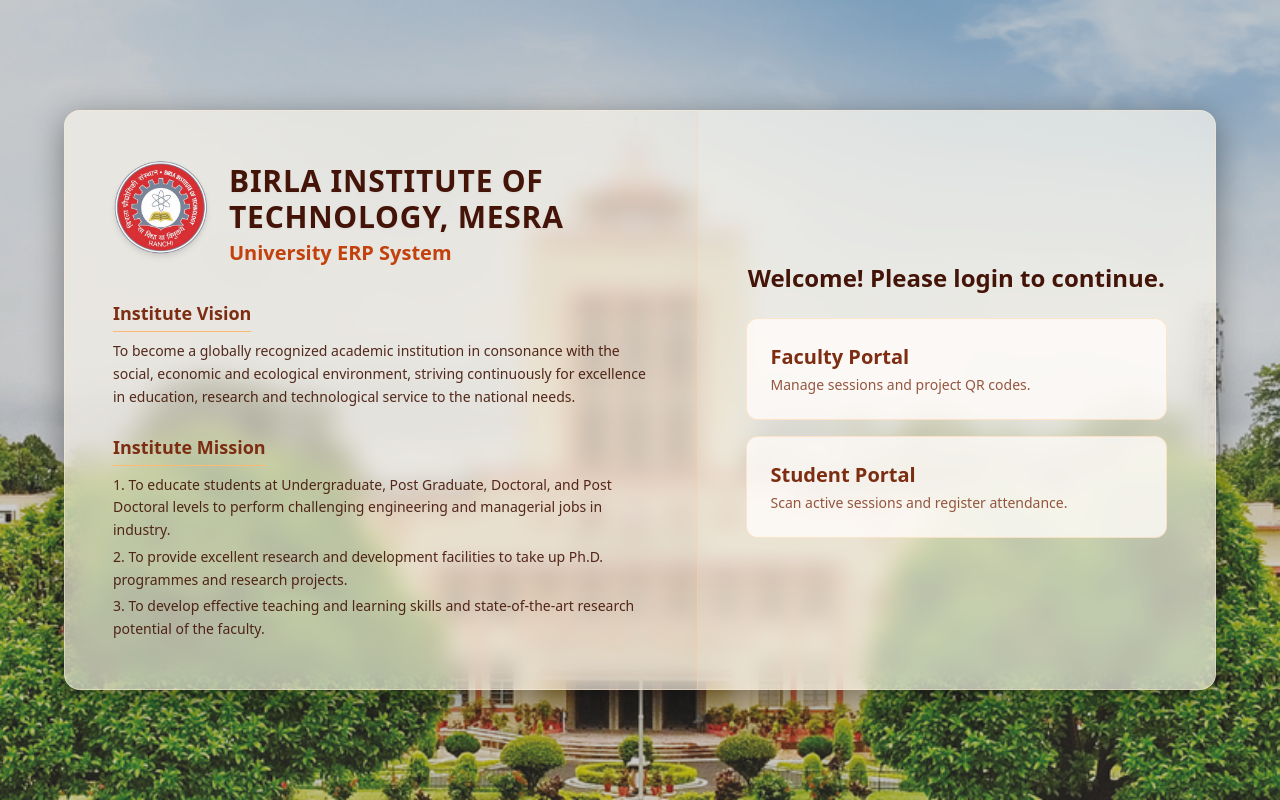
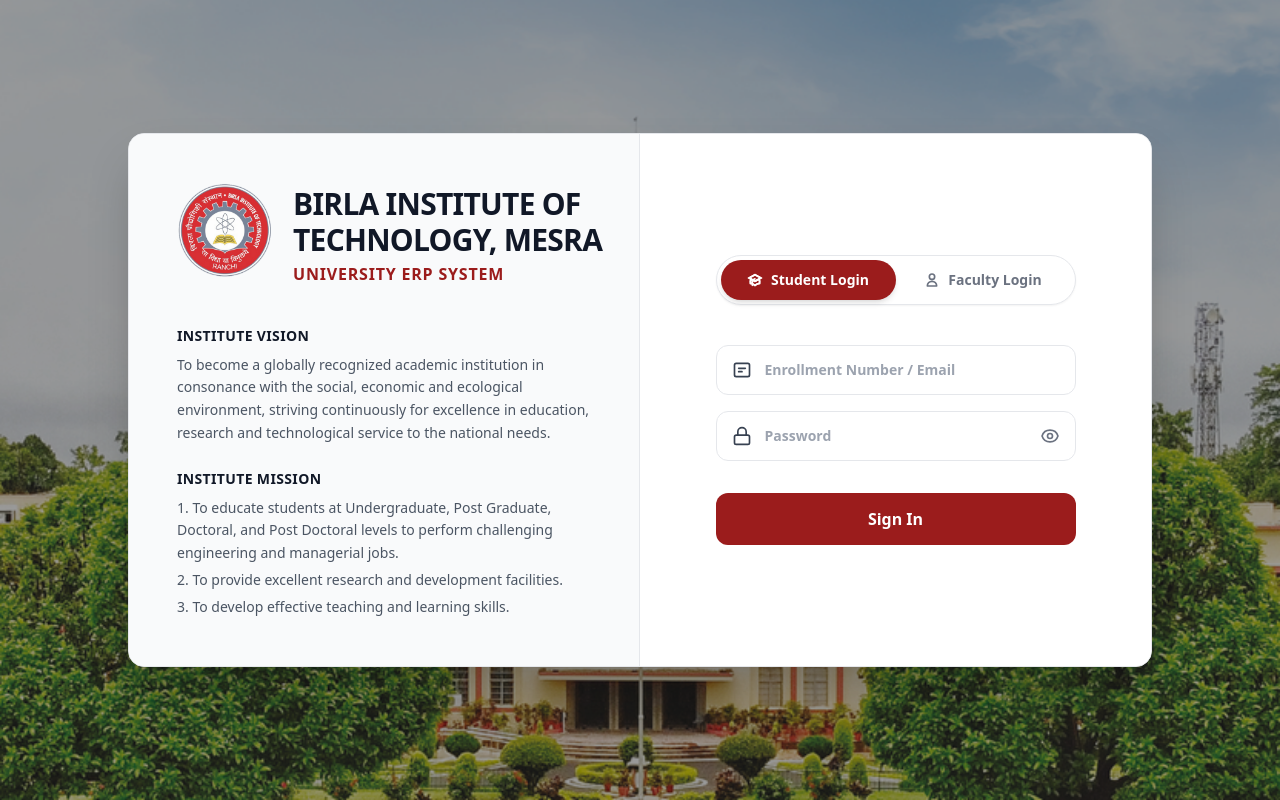
Before and after one commit to SubhraX/attendance-portal, a React (Vite) app in the folder frontend/: page /login in a window 1280 px wide. Built offline with nearby package versions, Linux system fonts and the light colour scheme.

Commit message:
feat: enhance Login component with role selection, improved styling, and error handling

```diff
--- a/frontend/src/Login.jsx
+++ b/frontend/src/Login.jsx
@@ -5,9 +5,11 @@ export default function Login() {
   const [showSplash, setShowSplash] = useState(true);
   const [isFading, setIsFading] = useState(false);
 
-  const [role, setRole] = useState(null);
+  // Default to student login to match the screenshot
+  const [role, setRole] = useState('student');
   const [email, setEmail] = useState('');
   const [password, setPassword] = useState('');
+  const [showPassword, setShowPassword] = useState(false);
   const [status, setStatus] = useState('');
   const [isLoading, setIsLoading] = useState(false);
   const navigate = useNavigate();
@@ -52,12 +54,10 @@ export default function Login() {
           return;
         }
 
-        // CRITICAL FIX: Save the token AND the stringified user object for the router
         localStorage.setItem('token', data.token);
         localStorage.setItem('user', JSON.stringify(data.user));
 
-        if (data.user.role === 'instructor') navigate('/');
-        else navigate('/');
+        navigate('/');
       } else {
         setStatus(`Error: ${data.message}`);
         setIsLoading(false);
@@ -71,16 +71,16 @@ export default function Login() {
   return (
     <>
       {showSplash && (
-        <div className={`fixed inset-0 z-50 flex flex-col items-center justify-center bg-[#fffaf0] transition-opacity duration-500 ${isFading ? 'opacity-0' : 'opacity-100'}`}>
+        <div className={`fixed inset-0 z-50 flex flex-col items-center justify-center bg-gray-50 transition-opacity duration-500 ${isFading ? 'opacity-0' : 'opacity-100'}`}>
           <div className="relative flex items-center justify-center">
-            <div className="absolute w-40 h-40 border-[4px] border-orange-100 border-t-orange-600 border-b-orange-500 rounded-full animate-spin"></div>
+            <div className="absolute w-40 h-40 border-[4px] border-gray-200 border-t-[#9b1c1c] border-b-[#9b1c1c] rounded-full animate-spin"></div>
             <img
               src="/BITS_logo.png"
               alt="BITS Mesra Logo"
-              className="w-24 h-24 object-contain drop-shadow-lg"
+              className="w-24 h-24 object-contain"
             />
           </div>
-          <h2 className="mt-10 text-orange-950 font-bold tracking-widest uppercase animate-pulse">Initializing ERP</h2>
+          <h2 className="mt-10 text-gray-800 font-bold tracking-widest uppercase font-mono text-sm">System Initialization</h2>
         </div>
       )}
 
@@ -88,108 +88,164 @@ export default function Login() {
         className="min-h-screen flex items-center justify-center p-4 md:p-8 relative bg-cover bg-center bg-no-repeat"
         style={{ backgroundImage: `url('/BITS.png')` }}
       >
-        <div className="absolute inset-0 bg-black/20"></div>
+        <div className="absolute inset-0 bg-black/40"></div>
 
-        <div className="relative z-10 w-full max-w-6xl flex flex-col lg:flex-row rounded-2xl overflow-hidden shadow-[0_8px_32px_rgba(0,0,0,0.4)] backdrop-blur-md bg-[#fffaf0]/60 border border-orange-100/50">
+        <div className="relative z-10 w-full max-w-5xl flex flex-col lg:flex-row rounded-2xl overflow-hidden shadow-2xl bg-white border border-gray-200">
 
-          <div className="w-full lg:w-[55%] p-8 lg:p-12 flex flex-col justify-center border-b lg:border-b-0 lg:border-r border-orange-200/50">
-            <div className="flex flex-col xl:flex-row items-center xl:items-start gap-5 mb-8 text-center xl:text-left">
+          {/* Left Side - Institutional Info */}
+          <div className="w-full lg:w-[50%] p-8 lg:p-12 flex flex-col justify-center border-b lg:border-b-0 lg:border-r border-gray-200 bg-gray-50">
+            <div className="flex flex-col xl:flex-row items-center xl:items-start gap-5 mb-10 text-center xl:text-left">
               <img
                 src="/BITS_logo.png"
                 alt="BITS Mesra Logo"
-                className="w-20 h-20 sm:w-24 sm:h-24 object-contain drop-shadow-md shrink-0"
+                className="w-20 h-20 sm:w-24 sm:h-24 object-contain shrink-0"
               />
               <div className="flex flex-col justify-center pt-1">
-                <h1 className="text-2xl sm:text-3xl lg:text-[1.75rem] xl:text-3xl font-extrabold text-orange-950 mb-1 drop-shadow-sm uppercase tracking-wide leading-tight">
+                <h1 className="text-2xl sm:text-3xl font-extrabold text-gray-900 mb-1 uppercase tracking-tight leading-tight">
                   Birla Institute of <span className="inline-block whitespace-nowrap">Technology, Mesra</span>
                 </h1>
-                <h2 className="text-lg sm:text-xl font-bold text-orange-700">University ERP System</h2>
+                <h2 className="text-sm sm:text-base font-bold text-[#9b1c1c] uppercase tracking-wider">University ERP System</h2>
               </div>
             </div>
 
             <div className="mb-6">
-              <h3 className="text-lg font-bold text-orange-900 mb-2 border-b border-orange-300 pb-1 inline-block">Institute Vision</h3>
-              <p className="text-orange-950/90 text-sm font-medium leading-relaxed">
+              <h3 className="text-sm font-bold text-gray-900 mb-2 uppercase tracking-wide">Institute Vision</h3>
+              <p className="text-gray-600 text-sm font-medium leading-relaxed">
                 To become a globally recognized academic institution in consonance with the social, economic and ecological environment, striving continuously for excellence in education, research and technological service to the national needs.
               </p>
             </div>
 
             <div>
-              <h3 className="text-lg font-bold text-orange-900 mb-2 border-b border-orange-300 pb-1 inline-block">Institute Mission</h3>
-              <ul className="list-decimal list-inside text-orange-950/90 text-sm font-medium leading-relaxed space-y-1">
-                <li>To educate students at Undergraduate, Post Graduate, Doctoral, and Post Doctoral levels to perform challenging engineering and managerial jobs in industry.</li>
-                <li>To provide excellent research and development facilities to take up Ph.D. programmes and research projects.</li>
-                <li>To develop effective teaching and learning skills and state-of-the-art research potential of the faculty.</li>
+              <h3 className="text-sm font-bold text-gray-900 mb-2 uppercase tracking-wide">Institute Mission</h3>
+              <ul className="list-decimal list-inside text-gray-600 text-sm font-medium leading-relaxed space-y-1">
+                <li>To educate students at Undergraduate, Post Graduate, Doctoral, and Post Doctoral levels to perform challenging engineering and managerial jobs.</li>
+                <li>To provide excellent research and development facilities.</li>
+                <li>To develop effective teaching and learning skills.</li>
               </ul>
             </div>
           </div>
 
-          <div className="w-full lg:w-[45%] p-8 lg:p-12 flex flex-col justify-center bg-white/10">
+          {/* Right Side - Interactive Login Portal */}
+          <div className="w-full lg:w-[50%] p-8 lg:p-14 flex flex-col justify-center bg-white">
 
-            {!role ? (
-              <div className="animate-fade-in-up w-full">
-                <h2 className="text-2xl font-bold text-orange-950 mb-6 text-center">Welcome! Please login to continue.</h2>
-                <div className="flex flex-col gap-4">
-                  <button onClick={() => setRole('instructor')} className="group relative bg-[#fffdfa]/80 border border-orange-200/60 p-6 rounded-xl hover:border-orange-500 hover:bg-orange-50/90 hover:shadow-[0_0_20px_rgba(249,115,22,0.2)] transition-all duration-300 text-left overflow-hidden">
-                    <h2 className="text-xl font-bold text-orange-900 mb-1 group-hover:text-orange-700">Faculty Portal</h2>
-                    <p className="text-orange-900/80 text-sm font-medium">Manage sessions and project QR codes.</p>
+            <div className="w-full max-w-[360px] mx-auto animate-fade-in-up">
+
+              {/* Role Toggle Switch (Matches Screenshot) */}
+              <div className="flex w-full p-1 bg-white border border-gray-200 rounded-full mb-10 shadow-sm">
+                <button
+                  type="button"
+                  onClick={() => { setRole('student'); setStatus(''); }}
+                  className={`flex-1 flex items-center justify-center gap-2 py-2.5 rounded-full text-sm font-bold transition-all duration-200 ${
+                    role === 'student'
+                      ? 'bg-[#9b1c1c] text-white shadow-md'
+                      : 'bg-transparent text-gray-500 hover:text-gray-900 hover:bg-gray-50'
+                  }`}
+                >
+                  <svg className="w-4 h-4 shrink-0" fill="none" stroke="currentColor" viewBox="0 0 24 24" strokeWidth="2.5">
+                    <path d="M12 14l9-5-9-5-9 5 9 5z" />
+                    <path d="M12 14l6.16-3.422a12.083 12.083 0 01.665 6.479A11.952 11.952 0 0012 20.055a11.952 11.952 0 00-6.824-2.998 12.078 12.078 0 01.665-6.479L12 14z" />
+                    <path strokeLinecap="round" strokeLinejoin="round" d="M12 14l9-5-9-5-9 5 9 5zm0 0l6.16-3.422a12.083 12.083 0 01.665 6.479A11.952 11.952 0 0012 20.055a11.952 11.952 0 00-6.824-2.998 12.078 12.078 0 01.665-6.479L12 14zm-4 6v-7.5l4-2.222" />
+                  </svg>
+                  Student Login
                 </button>
-                  <button onClick={() => setRole('student')} className="group relative bg-[#fffdfa]/80 border border-orange-200/60 p-6 rounded-xl hover:border-orange-500 hover:bg-orange-50/90 hover:shadow-[0_0_20px_rgba(249,115,22,0.2)] transition-all duration-300 text-left overflow-hidden">
-                    <h2 className="text-xl font-bold text-orange-900 mb-1 group-hover:text-orange-700">Student Portal</h2>
-                    <p className="text-orange-900/80 text-sm font-medium">Scan active sessions and register attendance.</p>
+
+                <button
+                  type="button"
+                  onClick={() => { setRole('instructor'); setStatus(''); }}
+                  className={`flex-1 flex items-center justify-center gap-2 py-2.5 rounded-full text-sm font-bold transition-all duration-200 ${
+                    role === 'instructor'
+                      ? 'bg-[#9b1c1c] text-white shadow-md'
+                      : 'bg-transparent text-gray-500 hover:text-gray-900 hover:bg-gray-50'
+                  }`}
+                >
+                  <svg className="w-4 h-4 shrink-0" fill="none" stroke="currentColor" viewBox="0 0 24 24" strokeWidth="2.5">
+                    <path strokeLinecap="round" strokeLinejoin="round" d="M16 7a4 4 0 11-8 0 4 4 0 018 0zM12 14a7 7 0 00-7 7h14a7 7 0 00-7-7z" />
+                  </svg>
+                  Faculty Login
                 </button>
               </div>
-              </div>
-            ) : (
-              <div className="animate-fade-in-up w-full max-w-sm mx-auto">
-                <button onClick={() => { setRole(null); setStatus(''); }} className="text-orange-800 hover:text-orange-950 mb-6 transition-colors font-bold text-sm flex items-center gap-1">
-                  &larr; Back to roles
-                </button>
-                <h2 className="text-3xl font-bold text-orange-950 mb-6 text-center">
-                  {role === 'instructor' ? 'Faculty Login' : 'Student Login'}
-                </h2>
 
               <form onSubmit={handleLogin} className="flex flex-col gap-4">
+
+                {/* Enrollment Number / Email Input */}
+                <div className="relative">
+                  <div className="absolute inset-y-0 left-0 pl-4 flex items-center pointer-events-none text-gray-700">
+                    <svg className="w-5 h-5" fill="none" stroke="currentColor" viewBox="0 0 24 24" strokeWidth="2">
+                      <rect x="3" y="4" width="18" height="16" rx="2" ry="2"></rect>
+                      <path strokeLinecap="round" strokeLinejoin="round" d="M8 10h8M8 14h4" />
+                    </svg>
+                  </div>
                   <input
-                    type="email"
-                    placeholder="Enter email address"
-                    className="bg-white/90 border border-orange-200/80 text-orange-950 rounded-lg p-3.5 focus:outline-none focus:border-orange-500 focus:ring-2 focus:ring-orange-500/20 transition-all font-medium placeholder-orange-950/50"
+                    type="text"
+                    placeholder="Enrollment Number / Email"
+                    className="w-full bg-white border border-gray-200 text-gray-900 rounded-xl py-3.5 pl-12 pr-4 focus:outline-none focus:border-[#9b1c1c] focus:ring-1 focus:ring-[#9b1c1c] transition-all font-semibold placeholder-gray-400 text-sm"
                     onChange={e => setEmail(e.target.value)}
                     required
                   />
+                </div>
+
+                {/* Password Input */}
+                <div className="relative">
+                  <div className="absolute inset-y-0 left-0 pl-4 flex items-center pointer-events-none text-gray-700">
+                    <svg className="w-5 h-5" fill="none" stroke="currentColor" viewBox="0 0 24 24" strokeWidth="2">
+                      <rect x="3" y="11" width="18" height="11" rx="2" ry="2"></rect>
+                      <path strokeLinecap="round" strokeLinejoin="round" d="M7 11V7a5 5 0 0110 0v4" />
+                    </svg>
+                  </div>
                   <input
-                    type="password"
-                    placeholder="Enter password"
-                    className="bg-white/90 border border-orange-200/80 text-orange-950 rounded-lg p-3.5 mb-2 focus:outline-none focus:border-orange-500 focus:ring-2 focus:ring-orange-500/20 transition-all font-medium placeholder-orange-950/50"
+                    type={showPassword ? "text" : "password"}
+                    placeholder="Password"
+                    className="w-full bg-white border border-gray-200 text-gray-900 rounded-xl py-3.5 pl-12 pr-12 focus:outline-none focus:border-[#9b1c1c] focus:ring-1 focus:ring-[#9b1c1c] transition-all font-semibold placeholder-gray-400 text-sm"
                     onChange={e => setPassword(e.target.value)}
                     required
                   />
+                  <button
+                    type="button"
+                    onClick={() => setShowPassword(!showPassword)}
+                    className="absolute inset-y-0 right-0 pr-4 flex items-center text-gray-500 hover:text-gray-800 transition-colors"
+                  >
+                    {showPassword ? (
+                      <svg className="w-5 h-5" fill="none" stroke="currentColor" viewBox="0 0 24 24" strokeWidth="2">
+                        <path strokeLinecap="round" strokeLinejoin="round" d="M13.875 18.825A10.05 10.05 0 0112 19c-4.478 0-8.268-2.943-9.543-7a9.97 9.97 0 011.563-3.029m5.858.908a3 3 0 114.243 4.243M9.878 9.878l4.242 4.242M9.88 9.88l-3.29-3.29m7.532 7.532l3.29 3.29M3 3l18 18" />
+                      </svg>
+                    ) : (
+                      <svg className="w-5 h-5" fill="none" stroke="currentColor" viewBox="0 0 24 24" strokeWidth="2">
+                        <path strokeLinecap="round" strokeLinejoin="round" d="M15 12a3 3 0 11-6 0 3 3 0 016 0z" />
+                        <path strokeLinecap="round" strokeLinejoin="round" d="M2.458 12C3.732 7.943 7.523 5 12 5c4.478 0 8.268 2.943 9.542 7-1.274 4.057-5.064 7-9.542 7-4.477 0-8.268-2.943-9.542-7z" />
+                      </svg>
+                    )}
+                  </button>
+                </div>
 
                 <button
                   type="submit"
                   disabled={isLoading}
-                    className={`flex justify-center items-center text-white font-bold py-3.5 rounded-lg transition-all shadow-md bg-orange-600 hover:bg-orange-500 hover:shadow-orange-500/30 ${isLoading ? 'opacity-70 cursor-not-allowed' : ''}`}
+                  className={`mt-4 flex justify-center items-center gap-2 text-white font-bold py-3.5 rounded-xl transition-all bg-[#9b1c1c] hover:bg-[#801515] active:scale-95 ${isLoading ? 'opacity-70 cursor-not-allowed' : ''}`}
                 >
                   {isLoading ? (
                     <>
-                        <svg className="animate-spin -ml-1 mr-3 h-5 w-5 text-white" xmlns="http://www.w3.org/2000/svg" fill="none" viewBox="0 0 24 24">
+                      <svg className="animate-spin h-5 w-5 text-white" xmlns="http://www.w3.org/2000/svg" fill="none" viewBox="0 0 24 24">
                         <circle className="opacity-25" cx="12" cy="12" r="10" stroke="currentColor" strokeWidth="4"></circle>
                         <path className="opacity-75" fill="currentColor" d="M4 12a8 8 0 018-8V0C5.373 0 0 5.373 0 12h4zm2 5.291A7.962 7.962 0 014 12H0c0 3.042 1.135 5.824 3 7.938l3-2.647z"></path>
                       </svg>
-                        Authenticating...
+                      Authenticating
                     </>
                   ) : (
-                      "Login"
+                    "Sign In"
                   )}
                 </button>
               </form>
-                {status && <div className="mt-4 p-3 bg-red-100/90 border border-red-300 text-red-800 rounded-lg text-sm text-center font-bold">{status}</div>}
+
+              {status && (
+                <div className="mt-5 p-3 bg-red-50 border border-red-200 text-red-700 rounded-lg text-sm text-center font-semibold">
+                  {status}
                 </div>
               )}
 
             </div>
           </div>
         </div>
+      </div>
     </>
   );
 }
```
Lines whose indentation alone changed are shown as unchanged.
